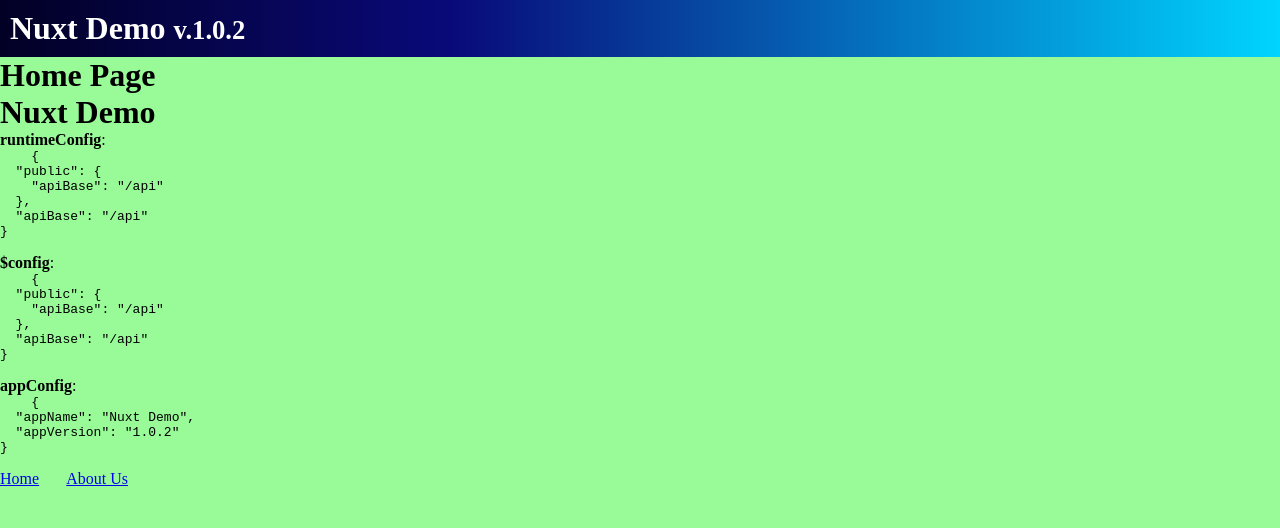
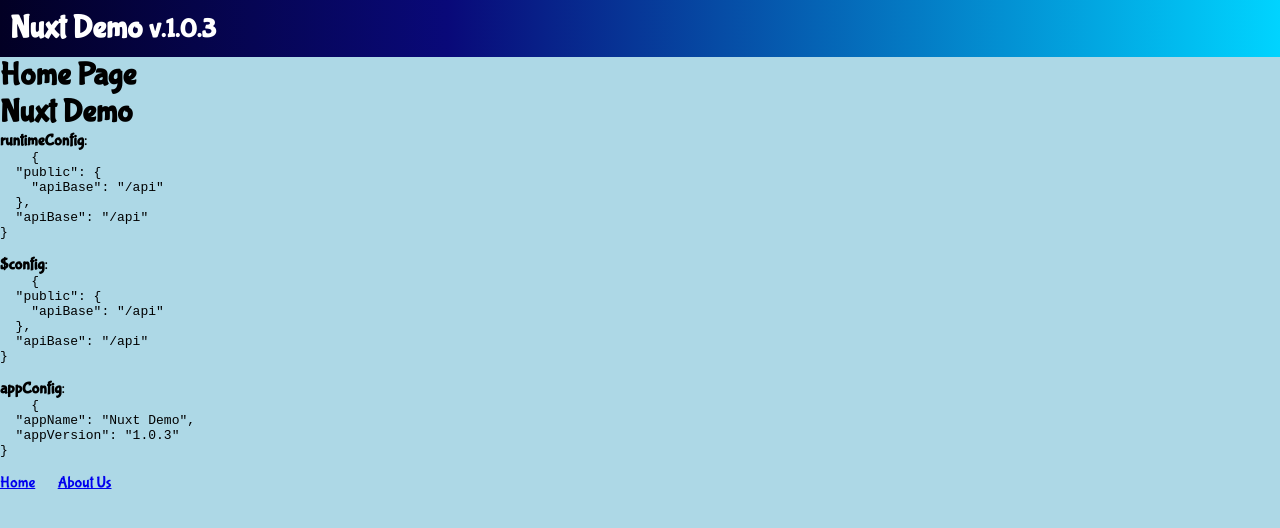
Before and after one commit to ijklim/nuxt3-demo, a Nuxt app: page / in a window 1280 px wide. Shown: the top 528 px of the page. Built offline with nearby package versions, Linux system fonts and the light colour scheme.

Commit message:
Using external stylesheet

```diff
--- a/app.config.ts
+++ b/app.config.ts
@@ -1,5 +1,5 @@
 // https://nuxt.com/docs/getting-started/configuration
 export default defineAppConfig({
   appName: 'Nuxt Demo',
-  appVersion: '1.0.2',
+  appVersion: '1.0.3',
 });
--- a/app.vue
+++ b/app.vue
@@ -10,5 +10,5 @@
   </NuxtLayout>
 </template>
 
-<style>
+<style scoped>
 </style>
--- a/assets/css/_variables.scss
+++ b/assets/css/_variables.scss
@@ -1 +1 @@
-$backgroundColor: palegreen;
+$backgroundColor: lightblue;
--- a/assets/css/styles.scss
+++ b/assets/css/main.scss
@@ -5,4 +5,5 @@
 
 body {
   background-color: $backgroundColor;
+  font-family: 'Bubblegum Sans';
 }
--- a/nuxt.config.ts
+++ b/nuxt.config.ts
@@ -1,6 +1,15 @@
 // https://nuxt.com/docs/api/configuration/nuxt-config
 export default defineNuxtConfig({
-  css: [ "@/assets/css/styles.scss" ],
+  app: {
+    head: {
+      link: [
+        { rel: 'stylesheet', href: 'https://fonts.googleapis.com/css?family=Bubblegum Sans&display=swap' },
+      ],
+    },
+  },
+  css: [
+    '@/assets/css/main.scss',
+  ],
   devtools: { enabled: true },
   // https://nuxt.com/docs/getting-started/configuration
   runtimeConfig: {
```
Also changed, not shown: assets/css/README.md (added).
